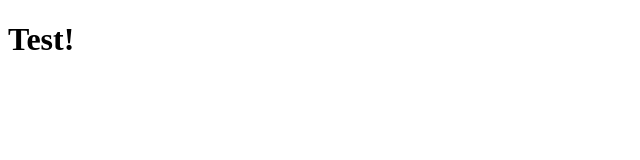
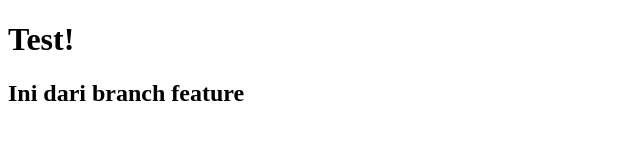
Before and after one commit to rizkiafdl/pertemuan-7-e, a plain HTML site: page index.html in a window 1280 px wide. Shown: the whole page, without its empty margins (0-640 px from the left). Drawn offline with Linux system fonts and the light colour scheme.

Commit message:
add txt branch_1

```diff
--- a/index.html
+++ b/index.html
@@ -7,5 +7,6 @@
 </head>
 <body>
     <h1>Test!</h1>
+    <h2>Ini dari branch feature</h2>
 </body>
 </html>
```
